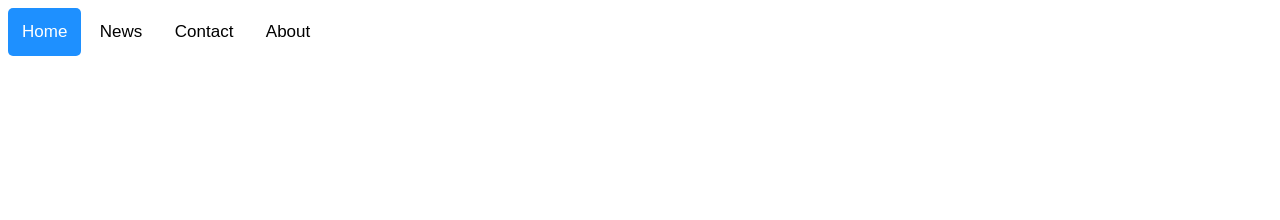
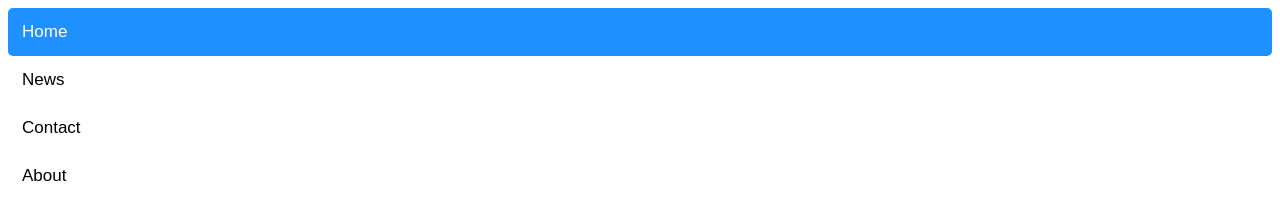
Before and after one commit to Christiannaira/frontend-docs, a plain HTML site: page index.html in a window 1280 px wide. Drawn offline with Linux system fonts and the light colour scheme.

Commit message:
feat vertical pill navigation

```diff
--- a/index.html
+++ b/index.html
@@ -15,9 +15,9 @@
         }
 
         .pill-nav a {
-            display: inline-block;
+            display: block;
             color: black;
-            text-align: center;
+            text-align: left;
             padding: 14px;
             text-decoration: none;
             font-size: 17px;
```
